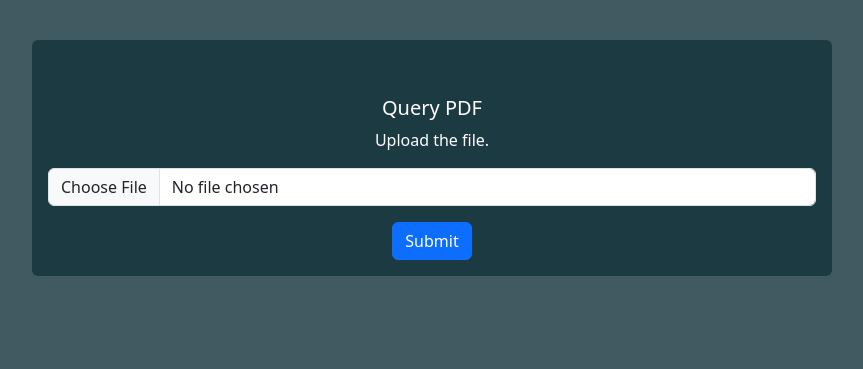
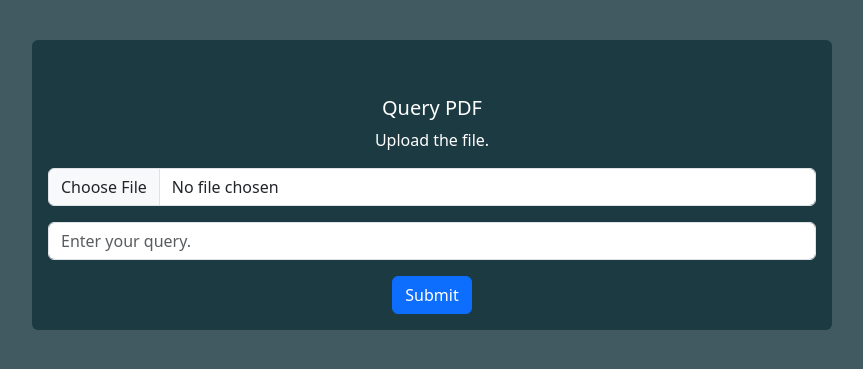
Before and after one commit to ViditDhull/LuciusTensors, a Django app: page /query_pdf in a window 1280 px wide. Shown: the part 56-425 px from the top of the page, without its empty margins (208-1071 px from the left). Run offline with Django 4.2, Linux system fonts and the light colour scheme.

Commit message:
Query PDF

```diff
--- a/templates/query_pdf.html
+++ b/templates/query_pdf.html
@@ -21,7 +21,9 @@ margin-right: auto;
             <div class="card-body">
                 <h5 class="card-title">Query PDF</h5>
                 <p class="card-text">Upload the file.</p>
-                <input type="file" accept=".txt" name="summarize_file" class="form-control">
+                <input type="file" accept=".pdf" name="query_pdf_file" class="form-control">
+                <p> </p>
+                <input type="text" name="query_pdf_query" class="form-control" placeholder="Enter your query.">
                 <p> </p>
                 <button type="submit" class="btn btn-primary">Submit</button>
             </div>
@@ -29,9 +31,11 @@ margin-right: auto;
     </form>
     {% if response %}
     <div class="response-container">
-        <div class="card text-center text-white response-card bg-black" style="background: transparent;">
+        <div class="card text-white response-card bg-black" style="background: transparent;">
             <div class="card-body">
-                {{ response }}
+                <b>Question</b> - {{ query }}
+                <br>
+                <b>Response</b> - {{ response }}
             </div>
         </div>
     </div>
--- a/webapp/views.py
+++ b/webapp/views.py
@@ -2,6 +2,7 @@ from django.shortcuts import render
 from django.http import JsonResponse
 from utils.prompt_to_sql import generate_sql_query
 from utils.code_optimize import optimize_code
+from utils.query_pdf import pdf_query_generator
 
 # Home
 def index(request):
@@ -22,7 +23,20 @@ def sql_query_generator(request):
 
 # Query Pdf
 def query_pdf(request):
-    return render(request, 'query_pdf.html')
+    title = "Query PDF"
+    response = None
+    user_query = None
+    if request.method == 'POST' and request.FILES['query_pdf_file']:
+        upload = request.FILES['query_pdf_file']
+        user_query = request.POST.get('query_pdf_query')
+        try:
+            result = pdf_query_generator(upload, user_query)
+            response = result['result']
+
+        except:
+            response = "An error occurred while processing your request. Please try again later."
+
+    return render(request, 'query_pdf.html', {'title': title, 'query': user_query, 'response': response})
 
 
 # Code Optimizer
```
Also changed, not shown: utils/query_pdf.py (+9 -8 lines), 1 other file.
